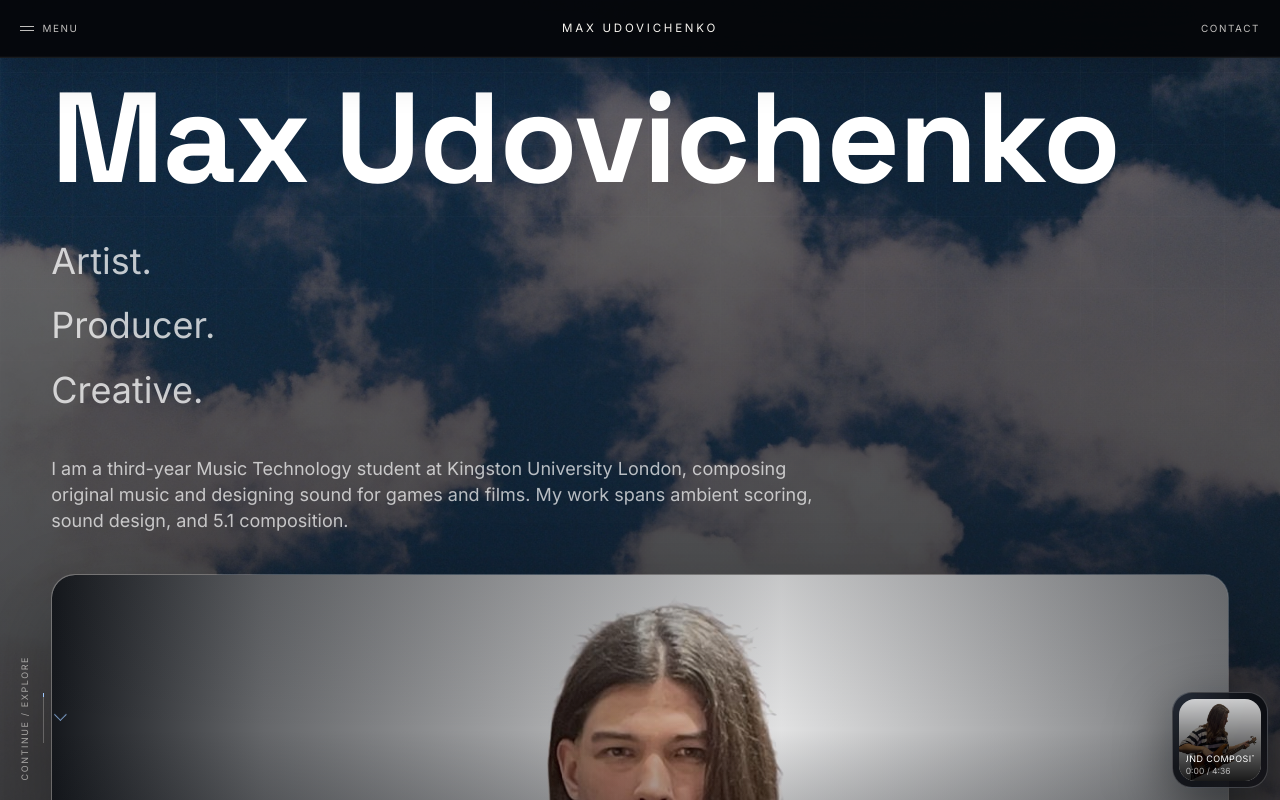
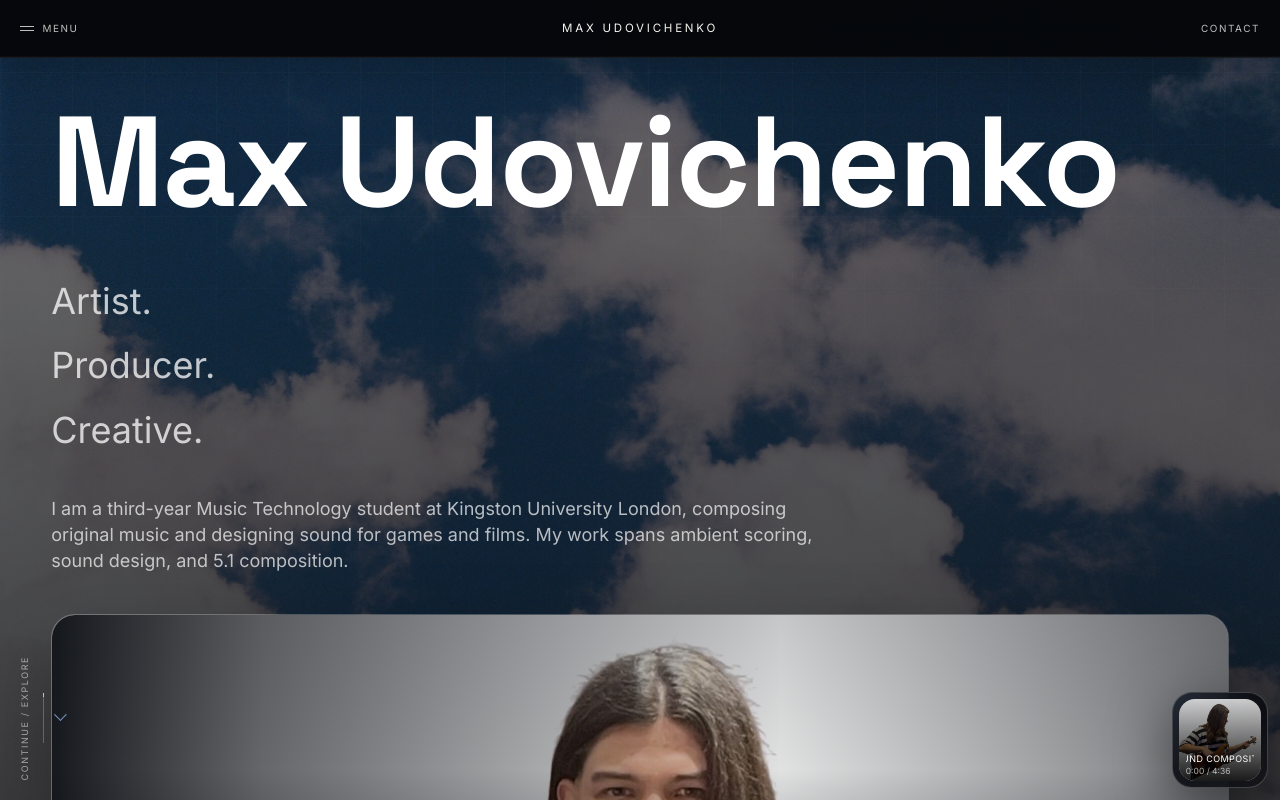
Before and after one commit to udovimax/portfolio-website, a React (Vite) app in the folder app/: page / in a window 1280 px wide. Shown: the top 800 px of the page. Built offline with nearby package versions, Linux system fonts and the light colour scheme.

Commit message:
Increase hero spacing around name and roles

```diff
--- a/app/src/App.tsx
+++ b/app/src/App.tsx
@@ -636,7 +636,7 @@ function App() {
         {currentPage === 'home' ? (
           <section id="home" className="hero-section section-shell pt-28">
           <WordReveal text={content?.about.name ?? ''} />
-          <div className="hero-intro-grid mt-10">
+          <div className="hero-intro-grid mt-14">
             <div className="hero-copy">
               <div className="hero-role-stack space-y-3 text-2xl text-white/75 sm:text-4xl">
                 {content?.about.roles.map((role, index) => (
--- a/app/src/index.css
+++ b/app/src/index.css
@@ -737,6 +737,7 @@ textarea:focus-visible {
 .hero-section {
   position: relative;
   isolation: isolate;
+  padding-top: 6.5rem;
   padding-bottom: 1.5rem;
 }
 
```
